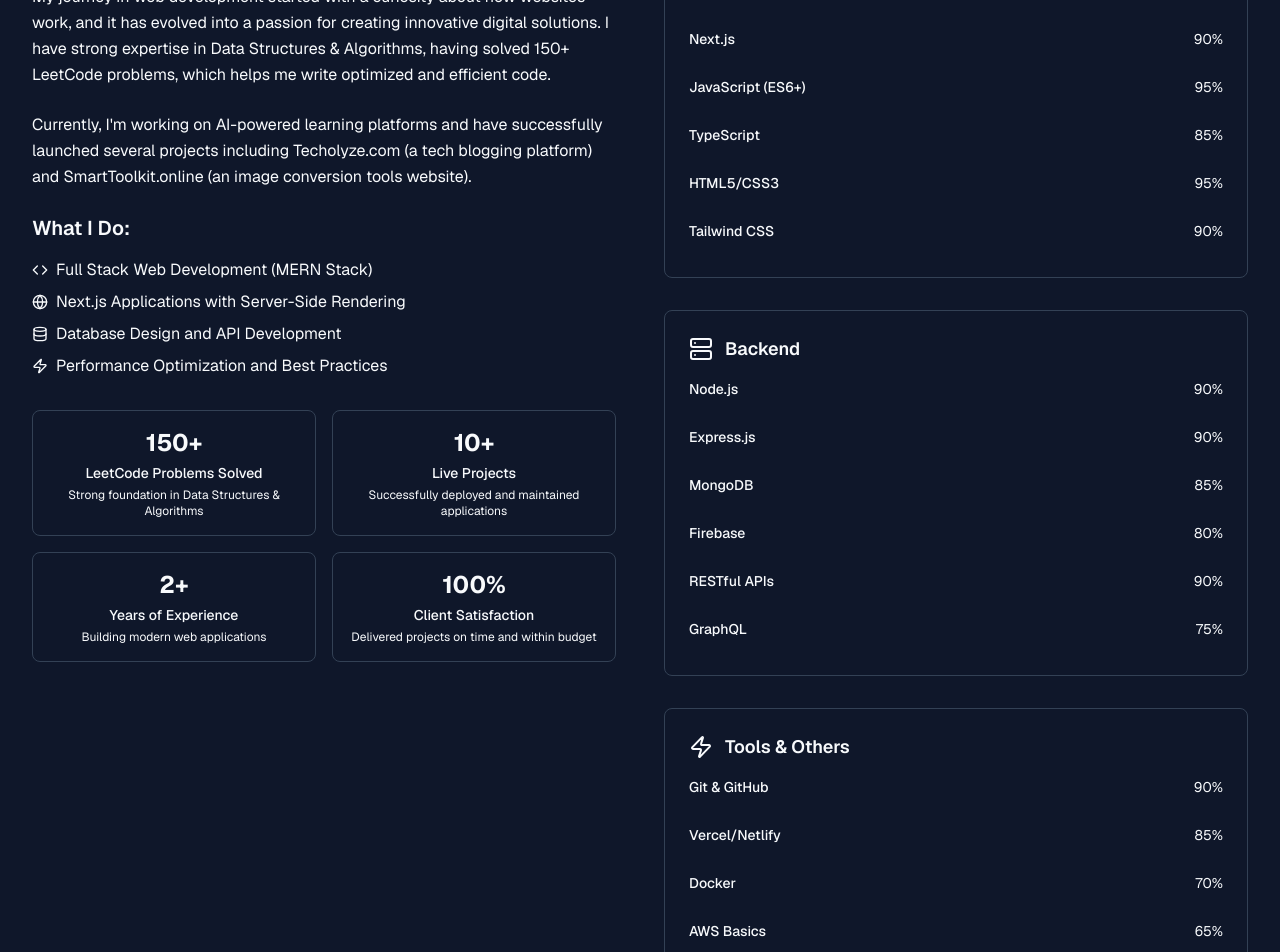
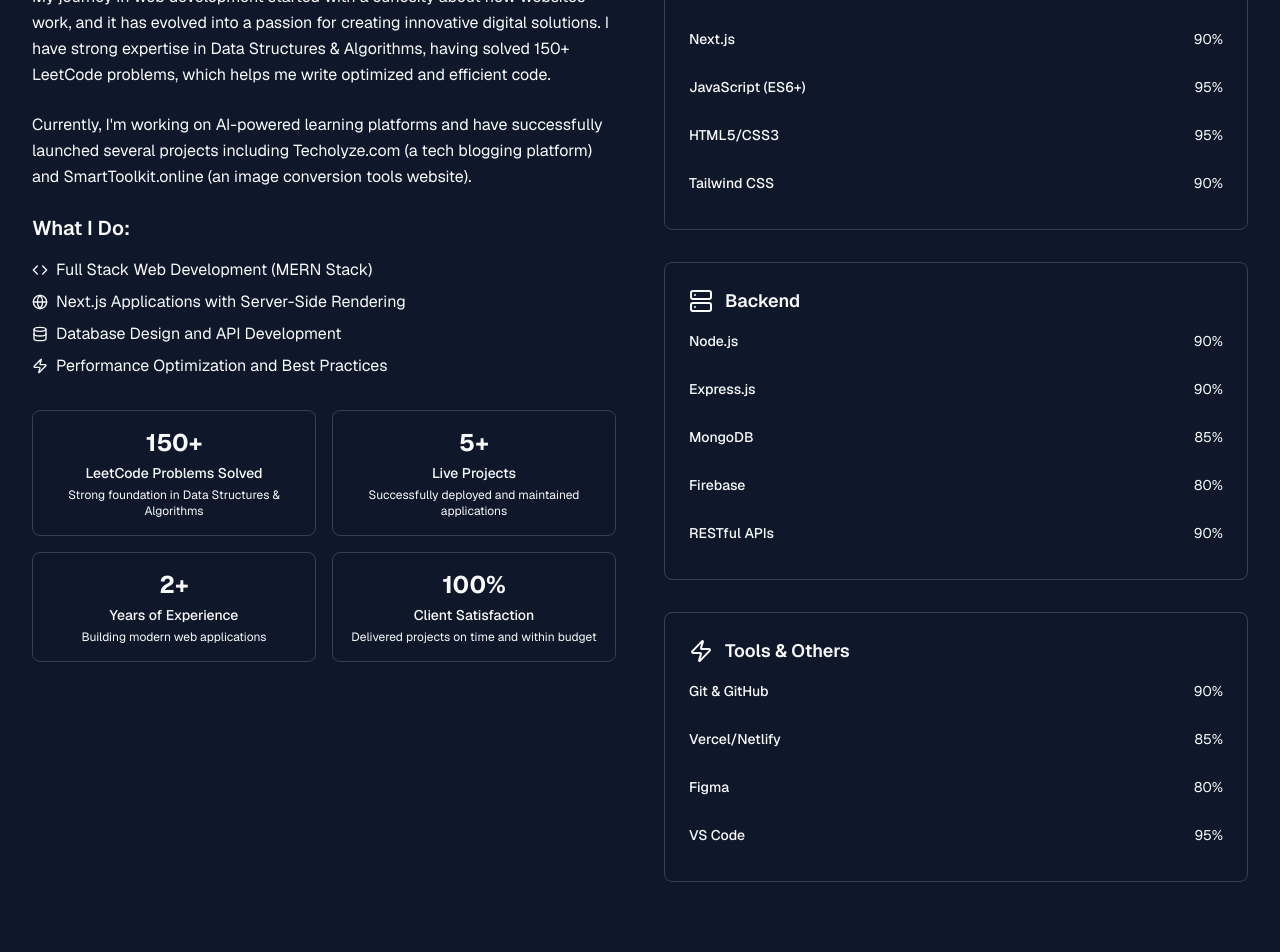
Before and after one commit to zain-khokhar/portfolio, a Next.js app: page / in a window 1280 px wide. Shown: the part 1200-2152 px from the top of the page. Built offline with nearby package versions, Linux system fonts and the light colour scheme.

Commit message:
some changes

```diff
--- a/src/app/components/AboutSection.js
+++ b/src/app/components/AboutSection.js
@@ -12,7 +12,6 @@
         { name: 'React.js', level: 95 },
         { name: 'Next.js', level: 90 },
         { name: 'JavaScript (ES6+)', level: 95 },
-        { name: 'TypeScript', level: 85 },
         { name: 'HTML5/CSS3', level: 95 },
         { name: 'Tailwind CSS', level: 90 }
       ]
@@ -26,7 +25,6 @@
         { name: 'MongoDB', level: 85 },
         { name: 'Firebase', level: 80 },
         { name: 'RESTful APIs', level: 90 },
-        { name: 'GraphQL', level: 75 }
       ]
     },
     {
@@ -35,8 +33,6 @@
       technologies: [
         { name: 'Git & GitHub', level: 90 },
         { name: 'Vercel/Netlify', level: 85 },
-        { name: 'Docker', level: 70 },
-        { name: 'AWS Basics', level: 65 },
         { name: 'Figma', level: 80 },
         { name: 'VS Code', level: 95 }
       ]
@@ -51,7 +47,7 @@
     },
     {
       title: 'Live Projects',
-      value: '10+',
+      value: '5+',
       description: 'Successfully deployed and maintained applications'
     },
     {
--- a/src/app/components/ExperienceSection.js
+++ b/src/app/components/ExperienceSection.js
@@ -18,7 +18,7 @@
         'Achieved 100% client satisfaction rate',
         'Optimized application performance by 40%'
       ],
-      tech: ['React', 'Next.js', 'Node.js', 'MongoDB', 'TypeScript', 'AWS']
+      tech: ['React', 'Next.js', 'Node.js', 'MongoDB', 'Tailwind CSS', 'Vercel', 'Git' ]
     },
     {
       title: 'MERN Stack Developer',
```
